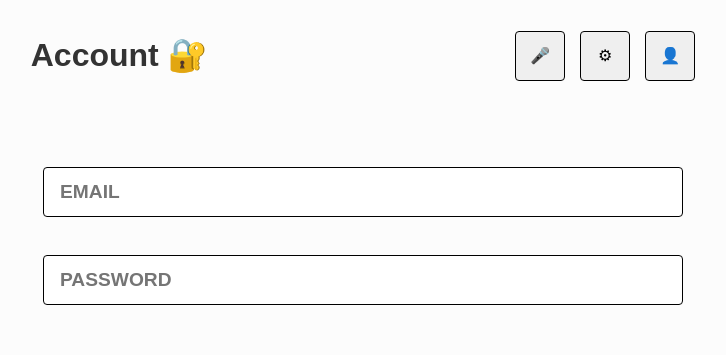
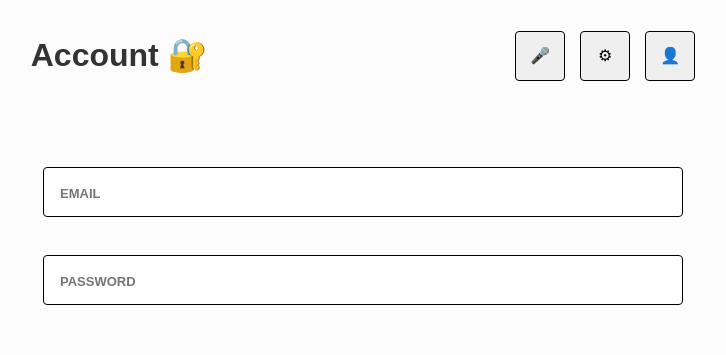
Before and after one commit to DOORM4T/oddio, a React (Create React App) app in the folder client/: page /login in a window 1280 px wide. Shown: the top 355 px of the page, without its empty margins (277-1003 px from the left). Built offline with nearby package versions, Linux system fonts and the light colour scheme; a web font is replaced by a local one.

Commit message:
Smallcaps in forms

```diff
--- a/client/src/components/Form/Form.module.scss
+++ b/client/src/components/Form/Form.module.scss
@@ -17,7 +17,7 @@
 		outline: none;
 		font-size: 1.2rem;
 		transition: all 0.2s;
-		text-transform: uppercase;
+		font-variant: small-caps;
 		font-weight: 900;
 		border: 1px solid black;
 		margin-bottom: 1rem;
```
